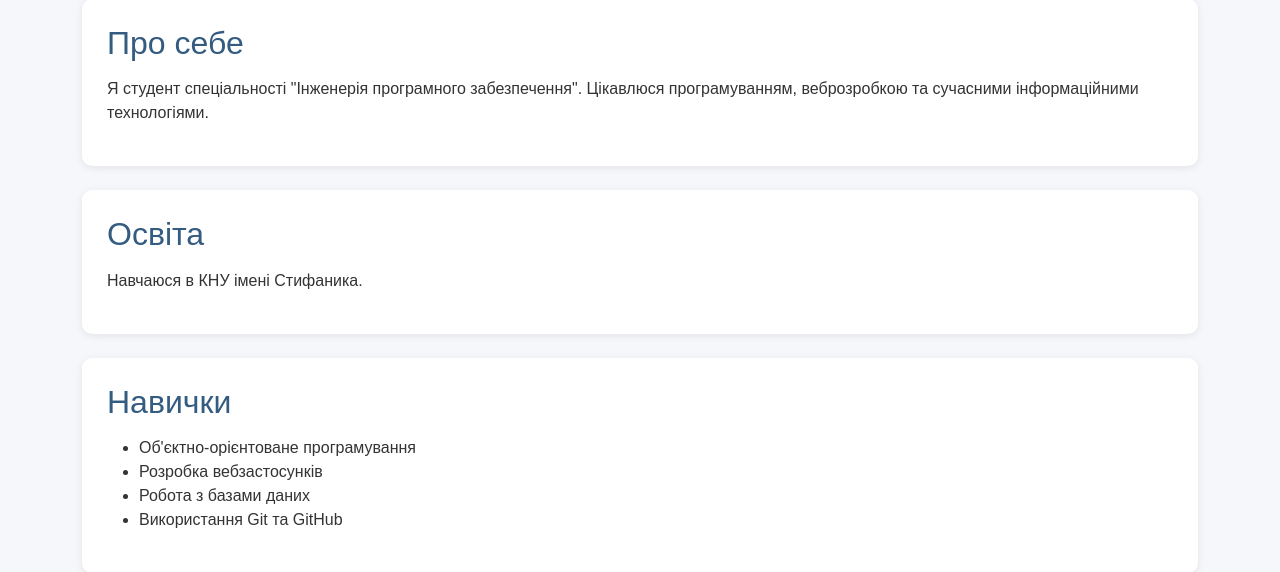
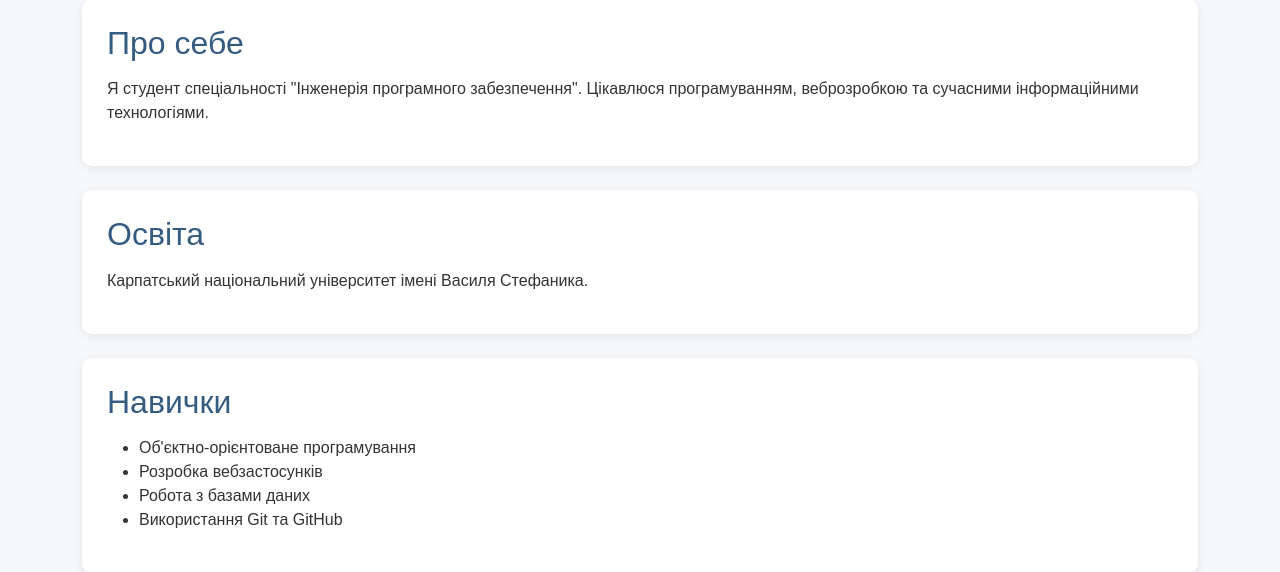
Before and after one commit to AftanasSerhiiCNU/flask-app-lab, a Flask app: page / in a window 1280 px wide. Shown: the part 381-953 px from the top of the page. Run offline with Flask 3, Linux system fonts and the light colour scheme.

Commit message:
Updated README.md and resume.html

```diff
--- a/templates/resume.html
+++ b/templates/resume.html
@@ -23,7 +23,7 @@
 <section class="mb-4">
     <h2>Освіта</h2>
     <p>
-        Навчаюся в КНУ імені Стифаника.
+        Карпатський національний університет імені Василя Стефаника.
     </p>
 </section>
 
```
Also changed, not shown: README.md.
